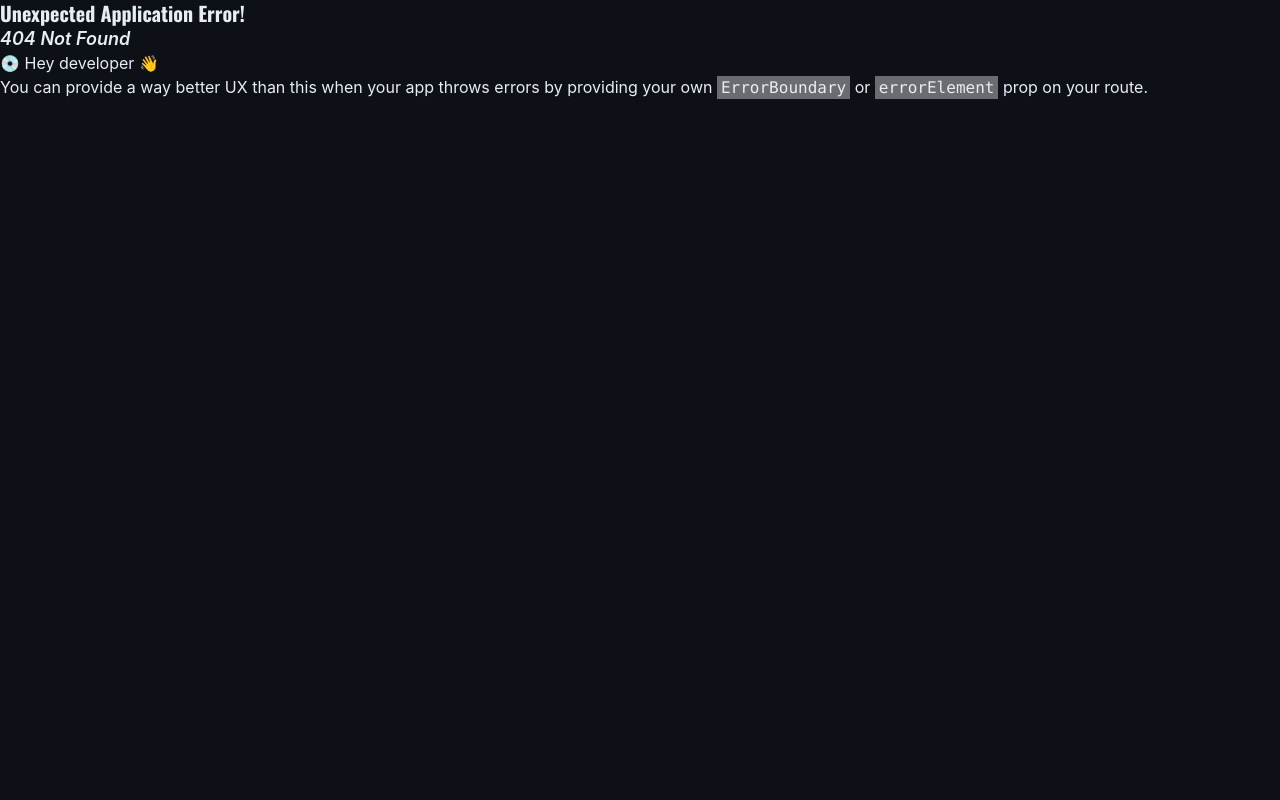
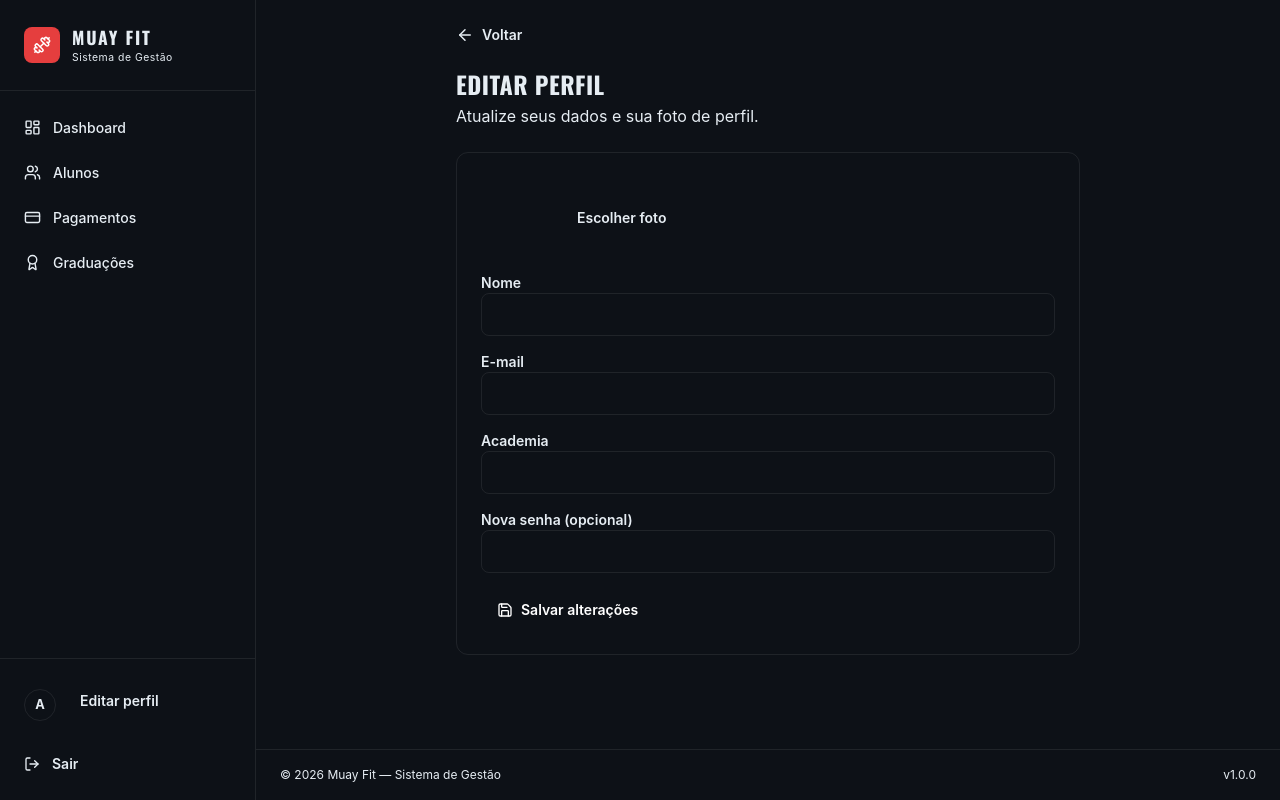
Before and after one commit to PabloSponchiado/Projeto-MuatFit-main, a React (Vite) app in the folder Frontend/: page /perfil in a window 1280 px wide. Before the commit this address had no page. Built offline with nearby package versions, Linux system fonts and the light colour scheme; no server answers; sample sign-in values are in the browser's storage.

Commit message:
adiciona edição de perfil do professor

```diff
--- a/Frontend/src/app/routes.tsx
+++ b/Frontend/src/app/routes.tsx
@@ -13,6 +13,7 @@ import PCadastroAluno from '../pages/PCadastro/PCadastroAluno/PCadastroAluno';
 import PCadastroPagamento from '../pages/PCadastro/PCadastroPagamento/PCadastroPagamento';
 import PCadastroGraduacao from '../pages/PCadastro/PCadastroGraduacao/PCadastroGraduacao';
 import PRegister from '../pages/PRegister/PRegister';
+import PPerfil from '../pages/PPerfil/PPerfil';
 
 export const router = createBrowserRouter([
   {
@@ -28,6 +29,7 @@ export const router = createBrowserRouter([
     Component: ProtectedRoutes,
     children: [
       { index: true,                Component: PHome },
+      { path: 'perfil',             Component: PPerfil },
       { path: 'alunos',             Component: PListagemAluno },
       { path: 'alunos/novo',        Component: PCadastroAluno },
       { path: 'alunos/:id',         Component: PDetalhesAluno },
--- a/Frontend/src/appConfig.ts
+++ b/Frontend/src/appConfig.ts
@@ -1,3 +1,10 @@
+const apiUrl = import.meta.env.VITE_API_URL ?? (
+    import.meta.env.DEV
+        ? 'http://localhost:1285'
+        : 'https://projeto-muatfit-main-1.onrender.com'
+);
+
 export const appConfig = {
-    render_url: "https://projeto-muatfit-main-1.onrender.com"
-}
+    render_url: apiUrl,
+    uploads_url: `${apiUrl}/uploads`
+};
--- a/Frontend/src/components/Formularios/FormLogin/FormLogin.tsx
+++ b/Frontend/src/components/Formularios/FormLogin/FormLogin.tsx
@@ -14,6 +14,7 @@ export default function FormLogin({ initialMode = 'login' }: FormLoginProps): JS
   const [email, setEmail] = useState('');
   const [senha, setSenha] = useState('');
   const [academia, setAcademia] = useState('Minha Academia');
+  const [imagemPerfil, setImagemPerfil] = useState<File | undefined>();
   const [mostrarSenha, setMostrarSenha] = useState(false);
   const [carregando, setCarregando] = useState(false);
   const [erro, setErro] = useState('');
@@ -24,7 +25,7 @@ export default function FormLogin({ initialMode = 'login' }: FormLoginProps): JS
     setCarregando(true);
     try {
       const sucesso = modoCadastro
-        ? await AuthRequests.register({ nome, email, senha, academia })
+        ? await AuthRequests.register({ nome, email, senha, academia, imagemPerfil })
         : await AuthRequests.login({ email, senha });
 
       if (!sucesso) {
@@ -91,6 +92,15 @@ export default function FormLogin({ initialMode = 'login' }: FormLoginProps): JS
                   className="w-full px-4 py-2.5 rounded-lg bg-input-background border border-border text-foreground placeholder:text-muted-foreground focus:outline-none focus:border-primary/50 focus:ring-1 focus:ring-primary/30 transition-all"
                   placeholder="Seu nome"
                 />
+              </div>
+            )}
+
+            {modoCadastro && (
+              <div>
+                <label className="block text-foreground mb-2" style={{ fontSize: '0.875rem', fontWeight: 500 }}>
+                  Foto de perfil
+                </label>
+                <input type="file" accept="image/*" onChange={e => setImagemPerfil(e.target.files?.[0])} className="w-full text-sm text-muted-foreground" />
               </div>
             )}
 
--- a/Frontend/src/components/Navegacao/Navegacao.tsx
+++ b/Frontend/src/components/Navegacao/Navegacao.tsx
@@ -2,6 +2,7 @@ import { type JSX } from 'react';
 import { NavLink, useNavigate } from 'react-router-dom';
 import { LayoutDashboard, Users, CreditCard, Award, LogOut, Dumbbell } from 'lucide-react';
 import AuthRequests from '../../fetch/AuthRequests';
+import { appConfig } from '../../appConfig';
 
 const navItems = [
   { to: '/',            label: 'Dashboard',   icon: LayoutDashboard, exact: true },
@@ -13,6 +14,7 @@ const navItems = [
 export default function Navegacao(): JSX.Element {
   const navigate = useNavigate();
   const usuario = AuthRequests.getUsuarioLogado();
+  const imagemPerfil = usuario?.imagemPerfil ? `${appConfig.uploads_url}/${usuario.imagemPerfil}` : '';
 
   const handleLogout = () => {
     AuthRequests.logout();
@@ -66,12 +68,11 @@ export default function Navegacao(): JSX.Element {
 
       {/* User info */}
       <div className="px-3 pb-4 border-t border-border pt-4">
-        <div className="flex items-center gap-3 px-3 py-2 rounded-lg bg-muted mb-2">
-          <div className="w-8 h-8 rounded-full bg-primary/20 border border-primary/30 flex items-center justify-center flex-shrink-0">
-            <span className="text-primary font-bold" style={{ fontSize: '0.8rem' }}>
-              {usuario?.nome.charAt(0) ?? 'A'}
-            </span>
+          <div className="flex items-center gap-3 px-3 py-2 rounded-lg bg-muted mb-2">
+          <div className="w-8 h-8 rounded-full bg-primary/20 border border-primary/30 flex items-center justify-center flex-shrink-0 overflow-hidden">
+            {imagemPerfil ? <img src={imagemPerfil} alt="Foto do professor" className="w-full h-full object-cover" /> : <span className="text-primary font-bold" style={{ fontSize: '0.8rem' }}>{usuario?.nome.charAt(0) ?? 'A'}</span>}
           </div>
+        <button onClick={() => navigate('/perfil')} className="w-full text-left px-3 py-2 text-sm text-primary hover:bg-muted rounded-lg mb-2">Editar perfil</button>
           <div className="flex-1 min-w-0">
             <p className="text-foreground truncate" style={{ fontSize: '0.8rem', fontWeight: 600 }}>{usuario?.nome ?? 'Admin'}</p>
             <p className="text-muted-foreground truncate" style={{ fontSize: '0.7rem' }}>{usuario?.academia ?? 'Academia'}</p>
--- a/Frontend/src/dto/UsuarioDTO.ts
+++ b/Frontend/src/dto/UsuarioDTO.ts
@@ -4,6 +4,7 @@ export interface UsuarioDTO {
   email: string;
   role: 'ADMIN' | 'PROFESSOR';
   academia: string;
+  imagemPerfil?: string;
 }
 
 export interface LoginDTO {
--- a/Frontend/src/fetch/AuthRequests.ts
+++ b/Frontend/src/fetch/AuthRequests.ts
@@ -38,13 +38,17 @@ class AuthRequests {
         return true;
     }
 
-    async register(dados: { nome: string; email: string; senha: string; academia?: string }): Promise<boolean> {
+    async register(dados: { nome: string; email: string; senha: string; academia?: string; imagemPerfil?: File }): Promise<boolean> {
+        const formulario = new FormData();
+        formulario.append('nome', dados.nome);
+        formulario.append('email', dados.email);
+        formulario.append('senha', dados.senha);
+        formulario.append('academia', dados.academia ?? 'Minha Academia');
+        if (dados.imagemPerfil) formulario.append('imagemPerfil', dados.imagemPerfil);
+
         const respostaAPI = await fetch(`${this.serverURL}/api/register`, {
             method: 'POST',
-            headers: {
-                'Content-Type': 'application/json'
-            },
-            body: JSON.stringify(dados)
+            body: formulario
         });
 
         if (!respostaAPI.ok) {
@@ -63,6 +67,24 @@ class AuthRequests {
         }
         console.info(`${respostaAPI.status}: ${respostaAPI.statusText}`);
         return true;
+    }
+
+    async updateProfile(dados: { nome: string; email: string; academia: string; senha?: string; imagemPerfil?: File }): Promise<UsuarioDTO> {
+        const formulario = new FormData();
+        formulario.append('nome', dados.nome);
+        formulario.append('email', dados.email);
+        formulario.append('academia', dados.academia);
+        if (dados.senha) formulario.append('senha', dados.senha);
+        if (dados.imagemPerfil) formulario.append('imagemPerfil', dados.imagemPerfil);
+        const resposta = await fetch(`${this.serverURL}/api/usuarios/perfil`, {
+            method: 'PATCH',
+            headers: { Authorization: `Bearer ${this.getToken()}` },
+            body: formulario
+        });
+        const data = await resposta.json().catch(() => ({}));
+        if (!resposta.ok) throw new Error(data.error ?? 'Falha ao atualizar perfil');
+        localStorage.setItem('usuario', JSON.stringify(data));
+        return data as UsuarioDTO;
     }
 
     logout(): void {
--- /dev/null
+++ b/Frontend/src/pages/PPerfil/PPerfil.tsx
@@ -0,0 +1,54 @@
+import { type JSX, useState } from 'react';
+import { useNavigate } from 'react-router-dom';
+import { ArrowLeft, Loader2, Save } from 'lucide-react';
+import AuthRequests from '../../fetch/AuthRequests';
+import { appConfig } from '../../appConfig';
+
+export default function PPerfil(): JSX.Element {
+  const navigate = useNavigate();
+  const usuario = AuthRequests.getUsuarioLogado();
+  const [nome, setNome] = useState(usuario?.nome ?? '');
+  const [email, setEmail] = useState(usuario?.email ?? '');
+  const [academia, setAcademia] = useState(usuario?.academia ?? '');
+  const [senha, setSenha] = useState('');
+  const [imagem, setImagem] = useState<File>();
+  const [erro, setErro] = useState('');
+  const [salvando, setSalvando] = useState(false);
+
+  const salvar = async (event: React.FormEvent) => {
+    event.preventDefault();
+    setSalvando(true);
+    setErro('');
+    try {
+      await AuthRequests.updateProfile({ nome, email, academia, senha, imagemPerfil: imagem });
+      navigate('/');
+      window.location.reload();
+    } catch (error) {
+      setErro(error instanceof Error ? error.message : 'Não foi possível atualizar o perfil');
+    } finally {
+      setSalvando(false);
+    }
+  };
+
+  const foto = usuario?.imagemPerfil ? `${appConfig.uploads_url}/${usuario.imagemPerfil}` : '';
+  const campo = 'w-full px-3 py-2.5 rounded-lg bg-input-background border border-border text-foreground';
+  return <div className="p-6 max-w-2xl mx-auto">
+    <button onClick={() => navigate('/')} className="flex items-center gap-2 text-muted-foreground mb-6"><ArrowLeft size={18} /> Voltar</button>
+    <h1 className="text-foreground mb-1">Editar perfil</h1>
+    <p className="text-muted-foreground mb-6">Atualize seus dados e sua foto de perfil.</p>
+    {erro && <div className="mb-4 p-3 rounded-lg bg-destructive/10 text-red-400 text-sm">{erro}</div>}
+    <form onSubmit={salvar} className="bg-card border border-border rounded-xl p-6 space-y-4">
+      <div className="flex items-center gap-4">
+        <div className="w-20 h-20 rounded-full overflow-hidden bg-primary/15 flex items-center justify-center text-primary text-2xl font-bold">
+          {imagem ? <img src={URL.createObjectURL(imagem)} alt="Pré-visualização" className="w-full h-full object-cover" /> : foto ? <img src={foto} alt="Foto do perfil" className="w-full h-full object-cover" /> : nome.charAt(0)}
+        </div>
+        <label className="text-primary cursor-pointer">Escolher foto<input type="file" accept="image/*" className="hidden" onChange={event => setImagem(event.target.files?.[0])} /></label>
+      </div>
+      <label className="block text-sm text-muted-foreground">Nome<input className={campo} value={nome} onChange={event => setNome(event.target.value)} required /></label>
+      <label className="block text-sm text-muted-foreground">E-mail<input type="email" className={campo} value={email} onChange={event => setEmail(event.target.value)} required /></label>
+      <label className="block text-sm text-muted-foreground">Academia<input className={campo} value={academia} onChange={event => setAcademia(event.target.value)} /></label>
+      <label className="block text-sm text-muted-foreground">Nova senha (opcional)<input type="password" className={campo} value={senha} onChange={event => setSenha(event.target.value)} /></label>
+      <button disabled={salvando} className="flex items-center gap-2 px-4 py-2.5 rounded-lg bg-primary text-white disabled:opacity-60"><Save size={16} />{salvando ? <><Loader2 size={15} className="animate-spin" /> Salvando...</> : 'Salvar alterações'}</button>
+    </form>
+  </div>;
+}
```
